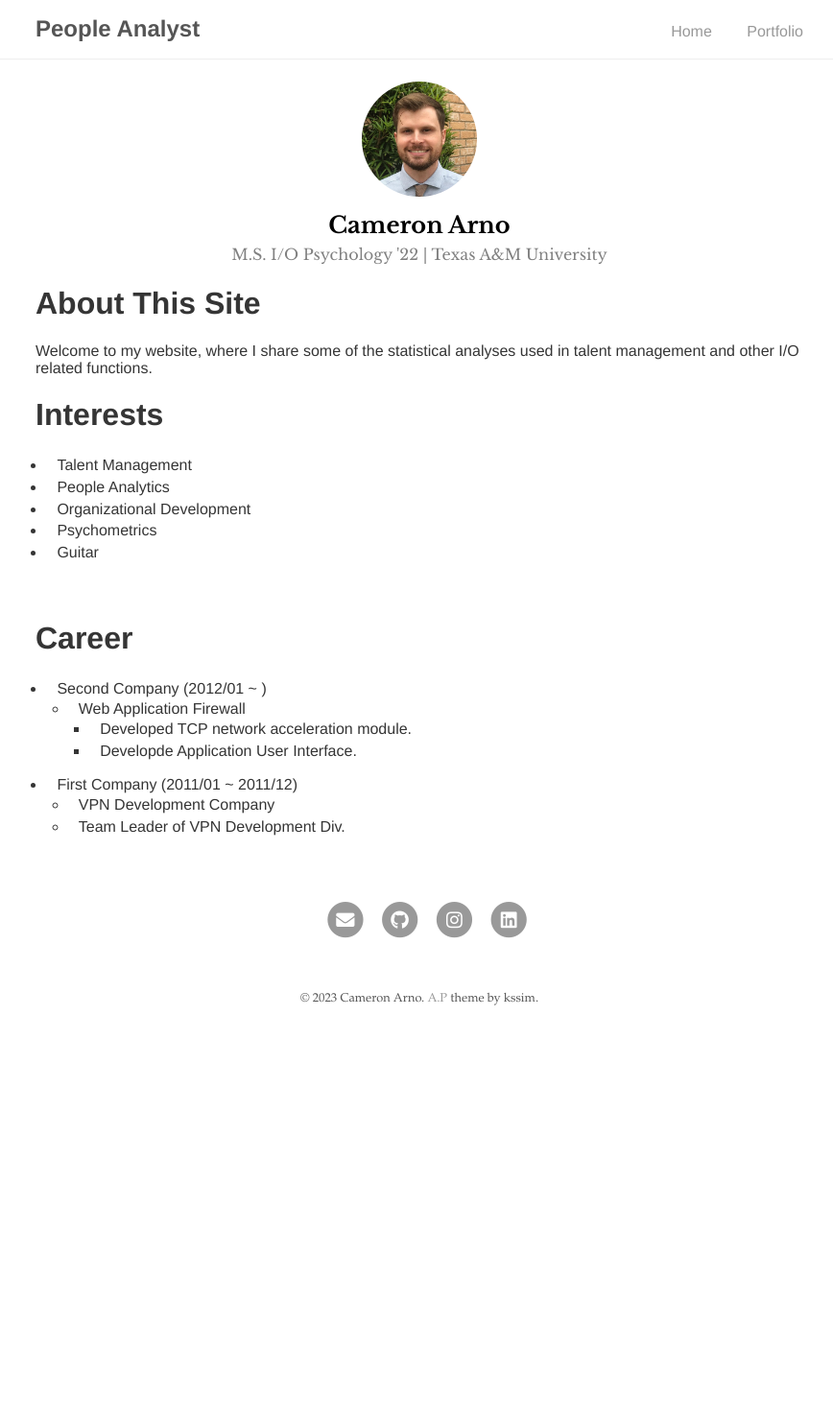
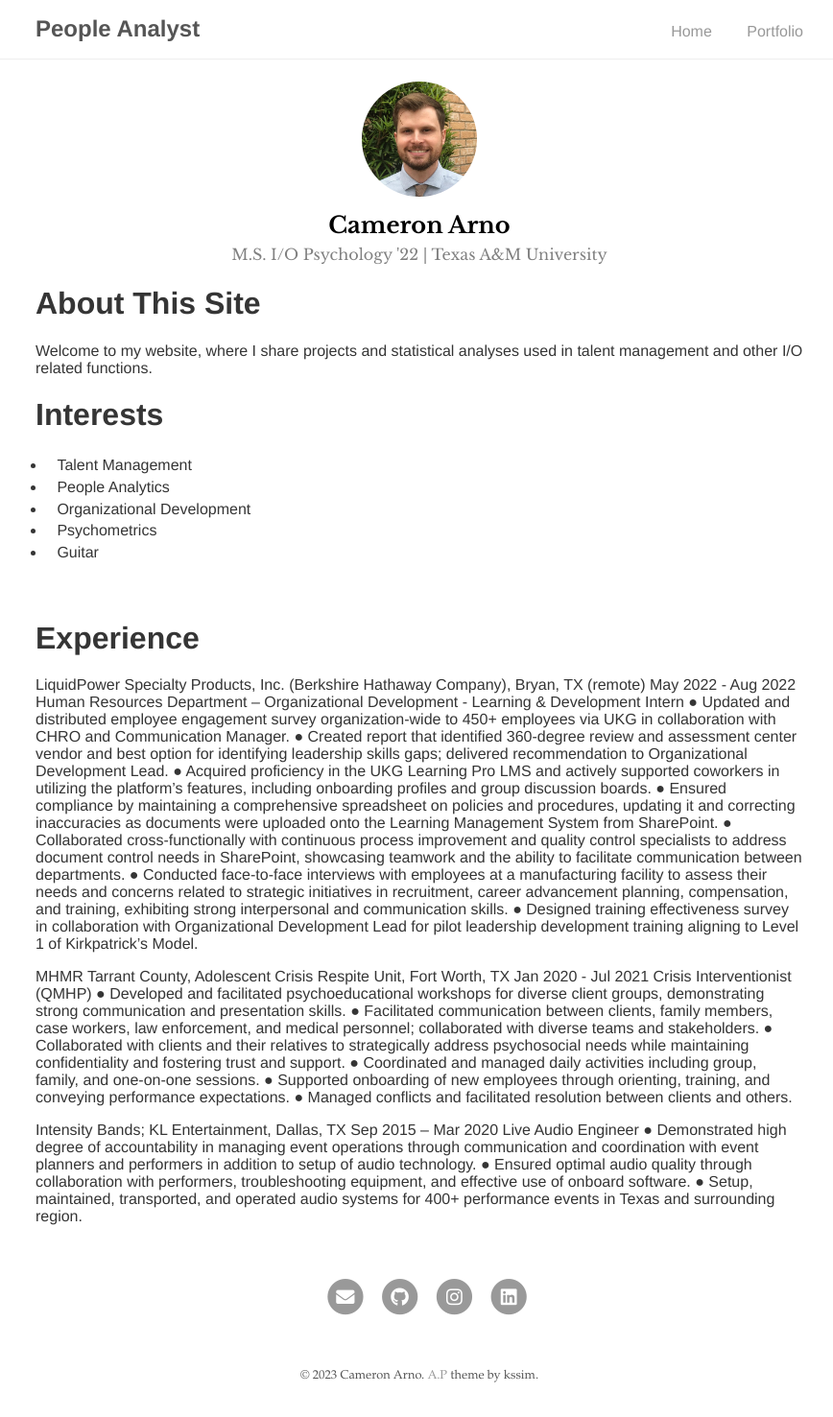
Before and after one commit to camarn/analyst, a Jekyll site: the page built from index.md, in a window 1280 px wide. Shown: the whole page at 96% size, without its empty margins (203-1071 px from the left). Built offline with Jekyll 4.4.1, drawn with Linux system fonts in a browser that asks for light colours; our own code applies the rules of GitHub Pages for plain Markdown files; before the commit the page ends 1084 px from its top, so only the background shows below that.

Commit message:
Update index.md

```diff
--- a/index.md
+++ b/index.md
@@ -3,7 +3,7 @@ layout: about
 ---
 
 # About This Site
-  Welcome to my website, where I share some of the statistical analyses used in talent management and other I/O related functions.
+  Welcome to my website, where I share projects and statistical analyses used in talent management and other I/O related functions.
 <br/>
 
 
@@ -17,11 +17,28 @@ layout: about
 <br/>
 
 
-# Career
-* Second Company (2012/01 ~ )
-  * Web Application Firewall
-    * Developed TCP network acceleration module.
-    * Developde Application User Interface.
-* First Company (2011/01 ~ 2011/12)
-  * VPN Development Company
-  * Team Leader of VPN Development Div.
+# Experience
+LiquidPower Specialty Products, Inc. (Berkshire Hathaway Company), Bryan, TX (remote)	May 2022 - Aug 2022
+Human Resources Department – Organizational Development - Learning & Development Intern
+●	Updated and distributed employee engagement survey organization-wide to 450+ employees via UKG in collaboration with CHRO and Communication Manager.
+●	Created report that identified 360-degree review and assessment center vendor and best option for identifying leadership skills gaps; delivered recommendation to Organizational Development Lead.
+●	Acquired proficiency in the UKG Learning Pro LMS and actively supported coworkers in utilizing the platform's features, including onboarding profiles and group discussion boards.
+●	Ensured compliance by maintaining a comprehensive spreadsheet on policies and procedures, updating it and correcting inaccuracies as documents were uploaded onto the Learning Management System from SharePoint.
+●	Collaborated cross-functionally with continuous process improvement and quality control specialists to address document control needs in SharePoint, showcasing teamwork and the ability to facilitate communication between departments.
+●	Conducted face-to-face interviews with employees at a manufacturing facility to assess their needs and concerns related to strategic initiatives in recruitment, career advancement planning, compensation, and training, exhibiting strong interpersonal and communication skills.
+●	Designed training effectiveness survey in collaboration with Organizational Development Lead for pilot leadership development training aligning to Level 1 of Kirkpatrick’s Model.
+
+MHMR Tarrant County, Adolescent Crisis Respite Unit, Fort Worth, TX	Jan 2020 - Jul 2021
+Crisis Interventionist (QMHP)
+●	Developed and facilitated psychoeducational workshops for diverse client groups, demonstrating strong communication and presentation skills.
+●	Facilitated communication between clients, family members, case workers, law enforcement, and medical personnel;  collaborated with diverse teams and stakeholders.
+●	Collaborated with clients and their relatives to strategically address psychosocial needs while maintaining confidentiality and fostering trust and support.
+●	Coordinated and managed daily activities including group, family, and one-on-one sessions.
+●	Supported onboarding of new employees through orienting, training, and conveying performance expectations.
+●	Managed conflicts and facilitated resolution between clients and others.
+
+Intensity Bands; KL Entertainment, Dallas, TX	Sep 2015 – Mar 2020
+Live Audio Engineer
+●	Demonstrated high degree of accountability in managing event operations through communication and coordination with event planners and performers in addition to setup of audio technology.
+●	Ensured optimal audio quality through collaboration with performers, troubleshooting equipment, and effective use of onboard software.
+●	Setup, maintained, transported, and operated audio systems for 400+ performance events in Texas and surrounding region.
```
